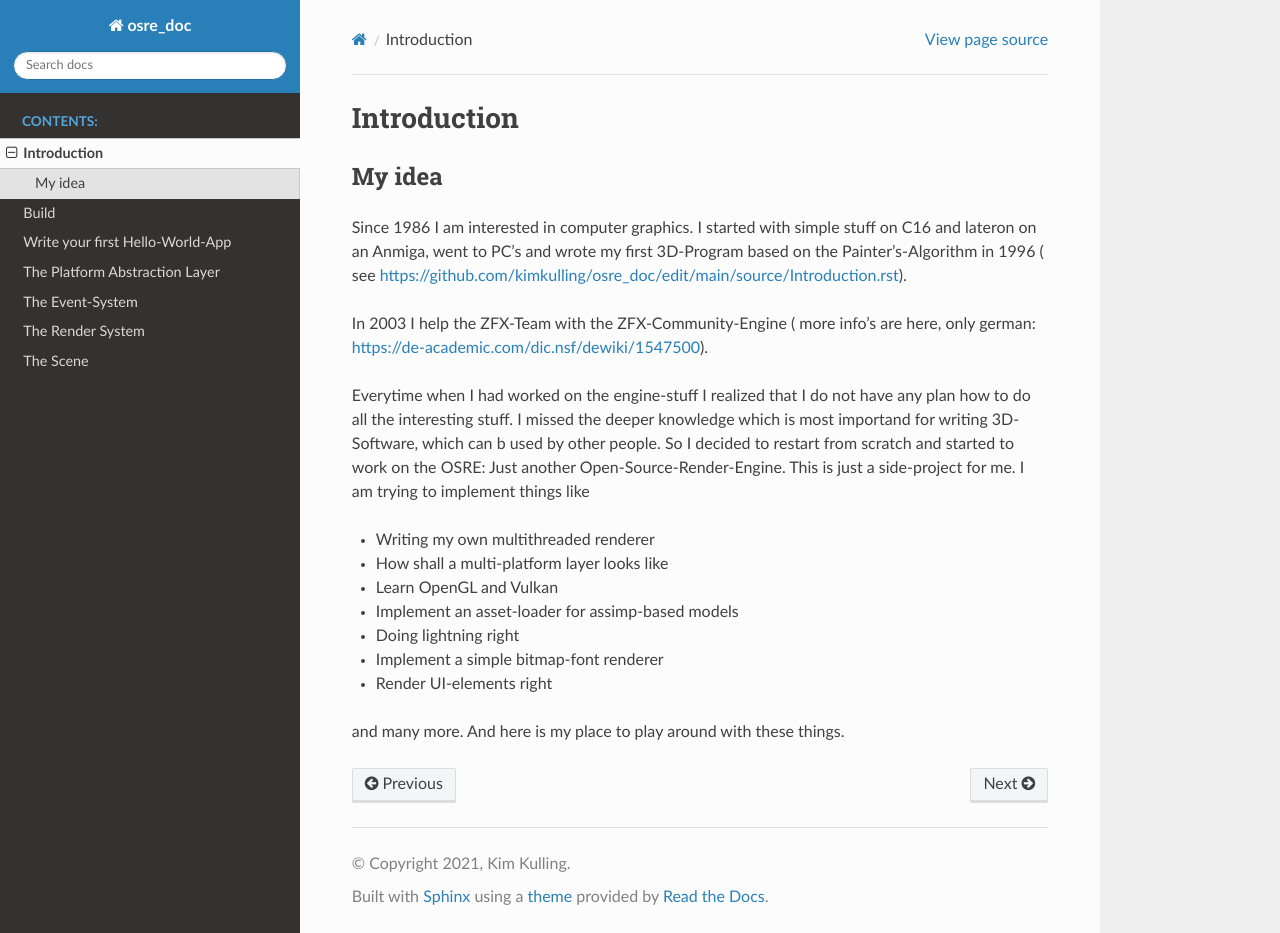
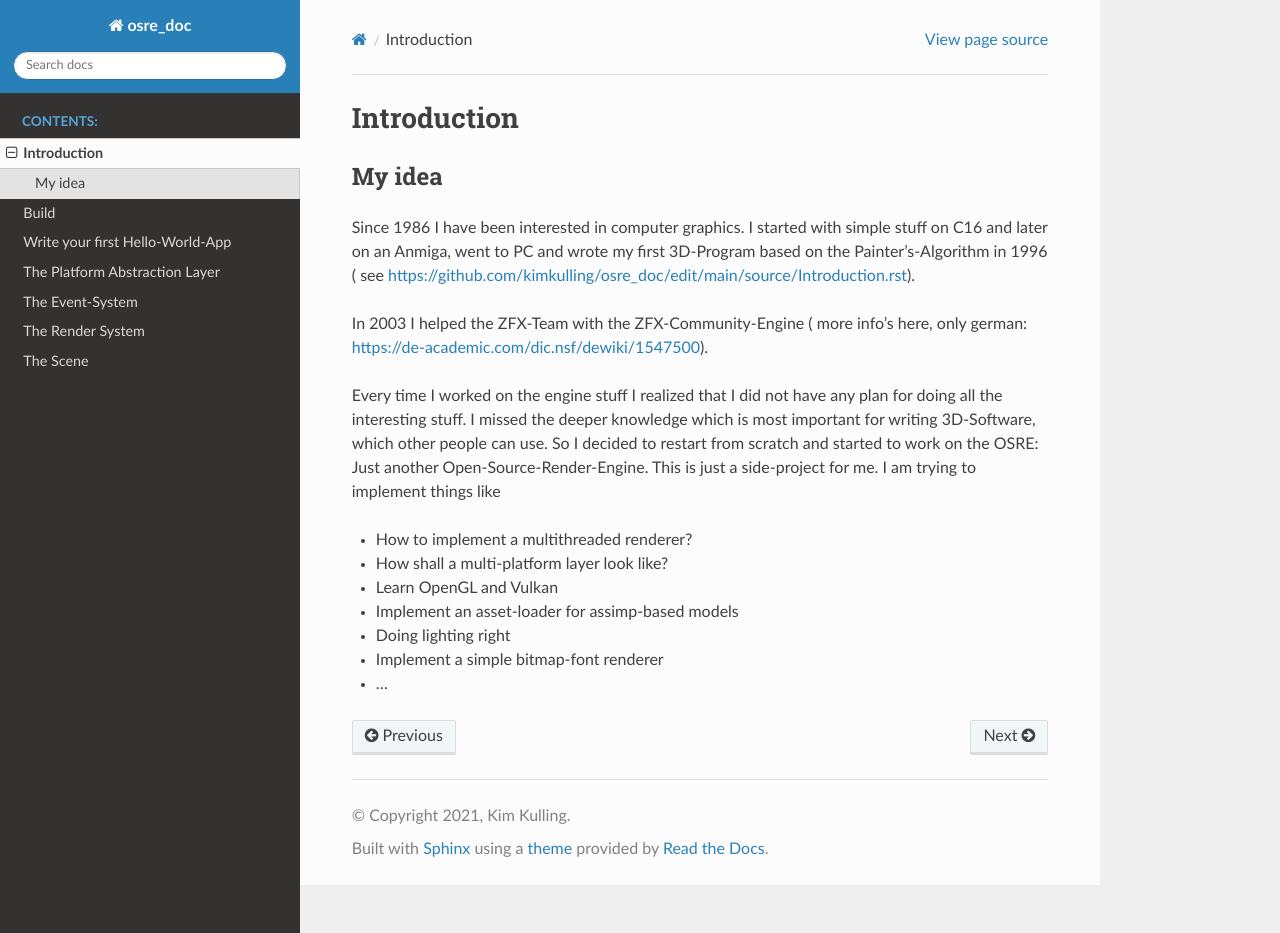
Before and after one commit to kimkulling/osre_doc, a Sphinx documentation site: the page built from source/Introduction.rst, in a window 1280 px wide and 933 px high. Built offline with Sphinx 7.4.7 and the Read the Docs theme 2.0.0, drawn with Linux system fonts in a browser that asks for light colours.

Commit message:
Update Introduction.rst

```diff
--- a/source/Introduction.rst
+++ b/source/Introduction.rst
@@ -4,21 +4,19 @@ Introduction
 
 My idea
 #######
-Since 1986 I am interested in computer graphics. I started with simple stuff on C16 and lateron on an Anmiga, went to PC's and wrote my first
+Since 1986 I have been interested in computer graphics. I started with simple stuff on C16 and later on an Anmiga, went to PC and wrote my first
 3D-Program based on the Painter's-Algorithm in 1996 ( see https://github.com/kimkulling/osre_doc/edit/main/source/Introduction.rst).
 
-In 2003 I help the ZFX-Team with the ZFX-Community-Engine ( more info's are here, only german: https://de-academic.com/dic.nsf/dewiki/1547500).
+In 2003 I helped the ZFX-Team with the ZFX-Community-Engine ( more info's here, only german: https://de-academic.com/dic.nsf/dewiki/1547500).
 
-Everytime when I had worked on the engine-stuff I realized that I do not have any plan how to do all the interesting stuff. I missed the
-deeper knowledge which is most importand for writing 3D-Software, which can b used by other people. So I decided to restart from scratch and
+Every time I worked on the engine stuff I realized that I did not have any plan for doing all the interesting stuff. I missed the
+deeper knowledge which is most important for writing 3D-Software, which other people can use. So I decided to restart from scratch and
 started to work on the OSRE: Just another Open-Source-Render-Engine. This is just a side-project for me. I am trying to implement things like
 
-- Writing my own multithreaded renderer
-- How shall a multi-platform layer looks like
+- How to implement a multithreaded renderer?
+- How shall a multi-platform layer look like?
 - Learn OpenGL and Vulkan
 - Implement an asset-loader for assimp-based models
-- Doing lightning right
+- Doing lighting right
 - Implement a simple bitmap-font renderer
-- Render UI-elements right
-
-and many more. And here is my place to play around with these things.
+- ...
```
